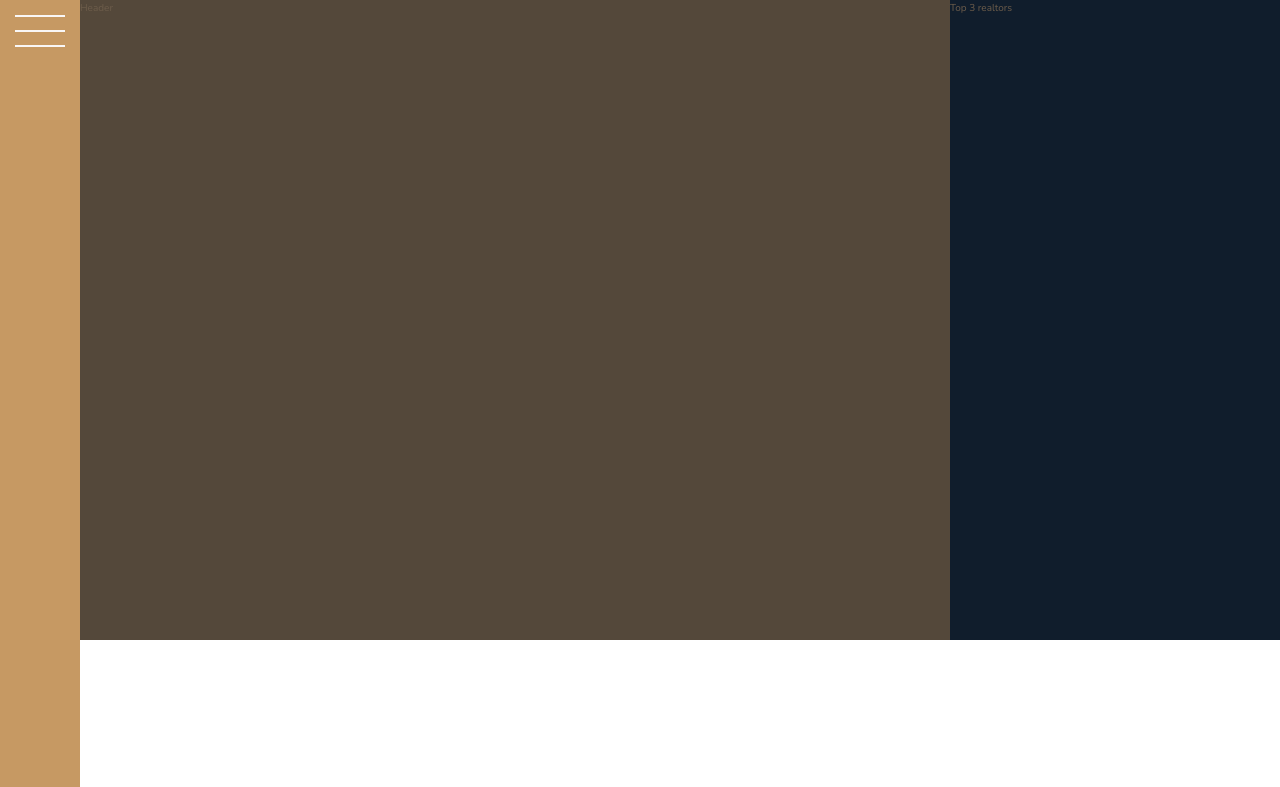
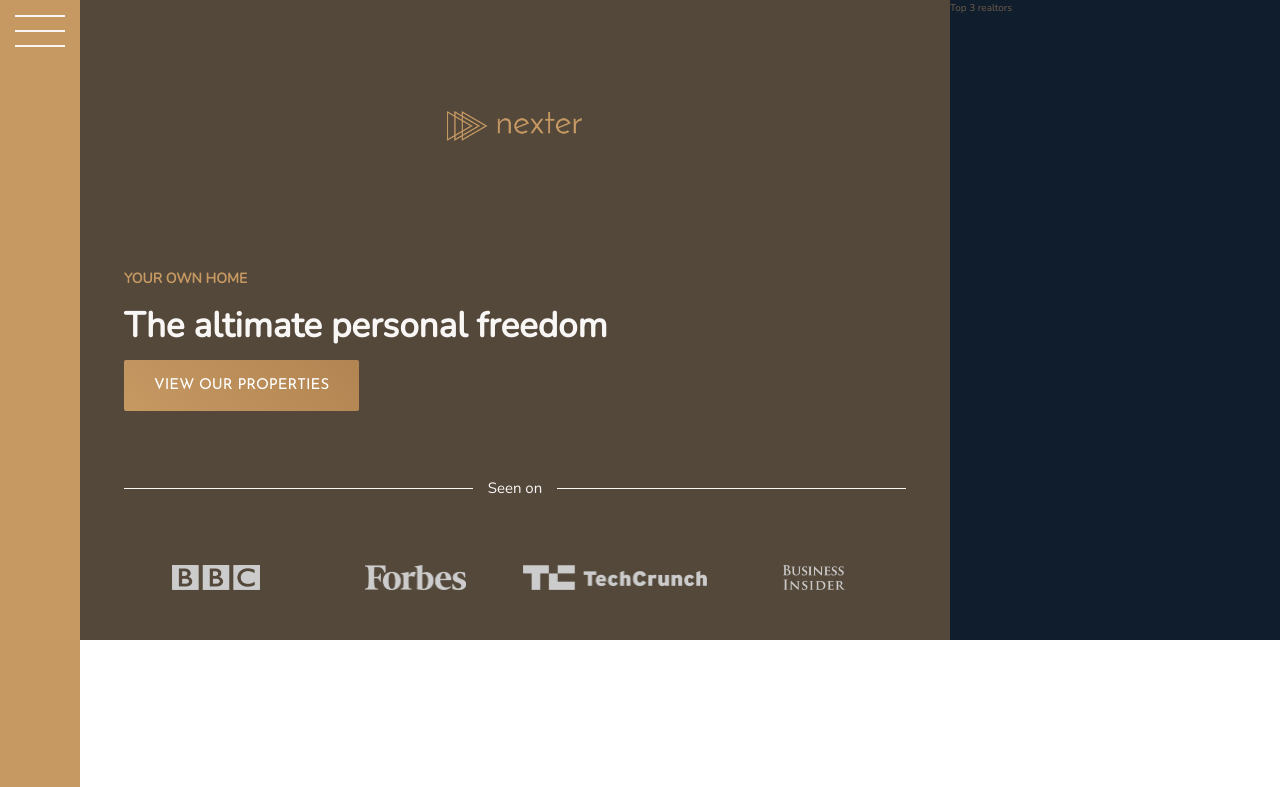
Before and after one commit to solomon54/ETHome, a website: page index.html in a window 1280 px wide. Shown: the top 787 px of the page. Drawn offline with nearby package versions, Linux system fonts and the light colour scheme.

Commit message:
set and format the header section of the page

```diff
--- a/index.html
+++ b/index.html
@@ -18,7 +18,21 @@
     <div class="sidebar">
         <button class="sidebar__nav"></button>
     </div>
-    <div class="header">Header</div>
+    <div class="header">
+        <img src="img/logo.png" alt="ETHome logo" class="header__logo">
+        <h3 class="header-3">Your Own Home</h3>
+        <h1 class="header-1">The altimate personal freedom</h1>
+        <button class="btn header__btn">View our properties</button>
+        <div class="header__seanon-text">Seen on</div>
+        <div class="header__seanon-logos">
+            <img src="img/logo-bbc.png" alt="seen on logo 1">
+            <img src="img/logo-forbes.png" alt="sean on logo 2">
+            <img src="img/logo-techcrunch.png" alt="sean on logo 3">
+
+
+            <img src="img/logo-bi.png" alt="sean on logo 4">
+        </div>
+    </div>
     <div class="realtors">Top 3 realtors</div>
 
     <!-- Features section -->
--- a/sass/_header.scss
+++ b/sass/_header.scss
@@ -1,4 +1,52 @@
 .header {
   background-color: $color-grey-dark-1;
   grid-column: full-start / col-end 6;
+
+  background-image: linear-gradient(rgba($color-secondary, 0.7)),
+    url(../img/hero.jpeg);
+  background-size: cover;
+  background-position: center;
+
+  display: grid;
+  grid-template-rows: 2fr max-content 4rem;
+  grid-template-columns: max-content;
+  gap: 1.5rem;
+  justify-content: center;
+  align-items: center;
+
+  &__logo {
+    height: 3rem;
+    justify-self: center;
+  }
+  &__btn {
+    align-self: start;
+    justify-self: start;
+  }
+  &__seanon-text {
+    color: $color-grey-light-1;
+    display: grid;
+    grid-template-columns: 1fr max-content 1fr;
+    gap: 1.5rem;
+    align-items: center;
+    font-size: 1.5rem;
+    margin: 5rem 0;
+
+    &::before,
+    &::after {
+      content: "";
+      height: 0.1rem;
+      background-color: currentColor;
+    }
+  }
+  &__seanon-logos {
+    display: grid;
+    grid-template-columns: repeat(4, 1fr);
+    gap: 1.5rem;
+    margin-bottom: 5rem;
+    img {
+      justify-self: center;
+      height: 2.5rem;
+      filter: brightness(0.8);
+    }
+  }
 }
--- a/sass/_typography.scss
+++ b/sass/_typography.scss
@@ -4,6 +4,9 @@
 }
 .header-1 {
   @extend header !optional;
+  font-size: 3.5rem;
+  color: $color-grey-light-1;
+  line-height: 1;
 }
 .header-2 {
   @extend header !optional;
@@ -20,7 +23,7 @@
 }
 .header-3 {
   @extend header !optional;
-  font-size: 1.6rem;
+  font-size: 1.4rem;
   color: $color-primary;
   text-transform: uppercase;
 }
```
Also changed, not shown: css/style.css, 1 other file.
